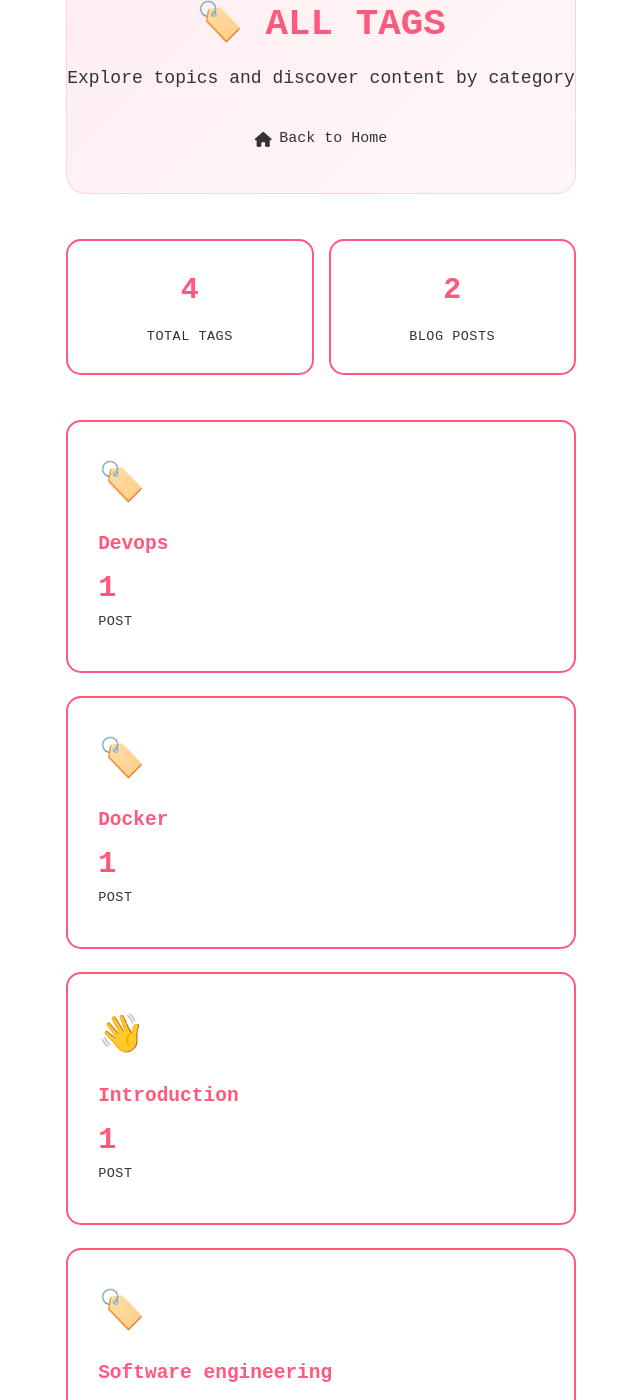
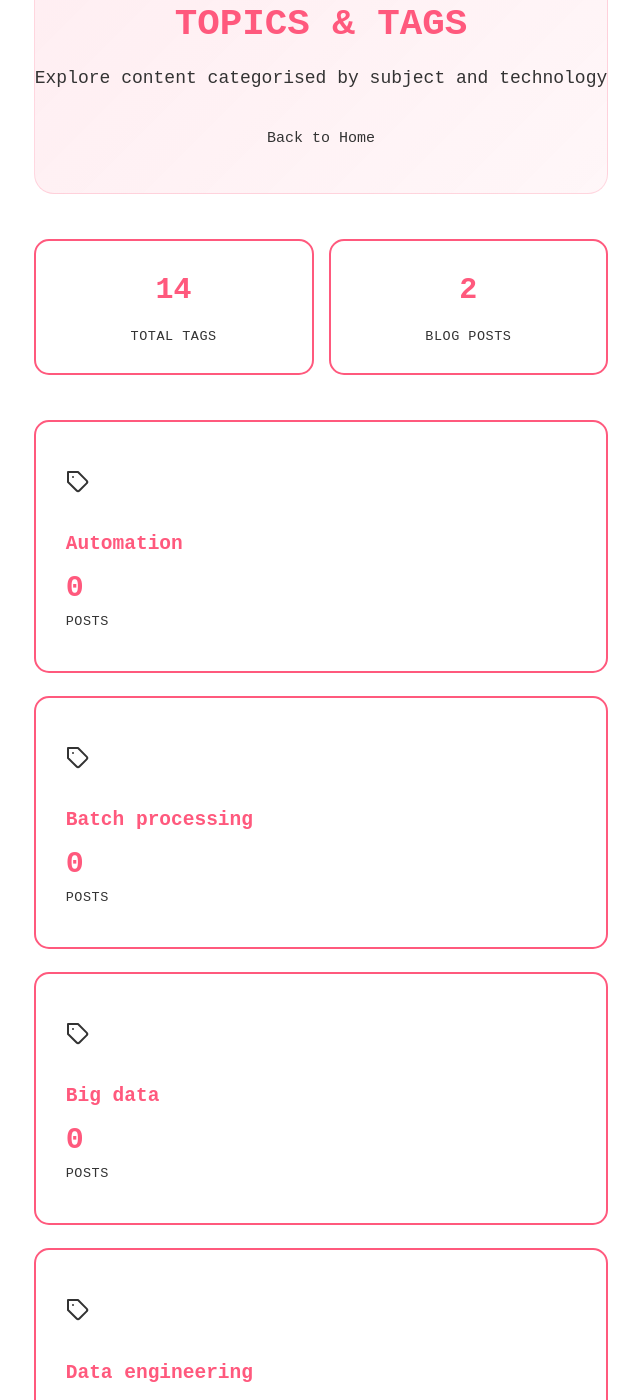
Before and after one commit to codsalah/codsalah.github.io, a Jekyll site: the page built from tags.html, in a window 1280 px wide and 1400 px high. Shown: the whole window, without its empty margins (319-959 px from the left). Built offline with Jekyll 4.4.1, drawn with Linux system fonts in a browser that asks for light colours; some of the changed text lies outside the part shown.

Commit message:
feat: enhance tags structure and navigation with graceful empty states

```diff
--- /dev/null
+++ b/tag/big-data/index.html
@@ -0,0 +1,6 @@
+---
+layout: tag
+tag: big-data
+title: "Posts tagged with big data"
+description: "All posts and articles tagged with big data"
+---
--- /dev/null
+++ b/tag/data-engineering/index.html
@@ -0,0 +1,6 @@
+---
+layout: tag
+tag: data-engineering
+title: "Posts tagged with data engineering"
+description: "All posts and articles tagged with data engineering"
+---
--- /dev/null
+++ b/tag/devops/index.html
@@ -0,0 +1,6 @@
+---
+layout: tag
+tag: devops
+title: "Posts tagged with devops"
+description: "All posts and articles tagged with devops"
+---
--- /dev/null
+++ b/tag/docker/index.html
@@ -0,0 +1,6 @@
+---
+layout: tag
+tag: docker
+title: "Posts tagged with docker"
+description: "All posts and articles tagged with docker"
+---
--- /dev/null
+++ b/tag/python/index.html
@@ -0,0 +1,6 @@
+---
+layout: tag
+tag: python
+title: "Posts tagged with python"
+description: "All posts and articles tagged with python"
+---
--- /dev/null
+++ b/tag/spark/index.html
@@ -0,0 +1,6 @@
+---
+layout: tag
+tag: spark
+title: "Posts tagged with spark"
+description: "All posts and articles tagged with spark"
+---
--- a/tags.html
+++ b/tags.html
@@ -8,28 +8,23 @@ description: "Browse all tags and topics covered on this blog"
   <!-- Header Section -->
   <div class="tags-header">
     <div class="tags-header-content">
-      <h1 class="tags-title">🏷️ All Tags</h1>
-      <p class="tags-subtitle">Explore topics and discover content by category</p>
+      <h1 class="tags-title">Topics & Tags</h1>
+      <p class="tags-subtitle">Explore content categorised by subject and technology</p>
       <a href="{{ site.url }}{{ site.baseurl }}" class="btn-home">
-        <i class="fa fa-home" aria-hidden="true"></i> Back to Home
+        Back to Home
       </a>
     </div>
   </div>
 
-  {% comment %} Get all unique tags from both posts and articles {% endcomment %}
+  {% comment %} Get all unique tags from configuration and active content {% endcomment %}
+  {% assign all_tags = site.library_tags | default: "" %}
   {% assign post_tags = site.posts | map: "tags" | flatten | uniq %}
-  {% if site.articles %}
-    {% assign article_tags = site.articles | map: "tags" | flatten | uniq %}
-    {% assign all_tags_temp = post_tags %}
-    {% for tag in article_tags %}
-      {% unless post_tags contains tag %}
-        {% assign all_tags_temp = all_tags_temp | push: tag %}
+  {% for tag in post_tags %}
+  {% unless all_tags contains tag %}
+  {% assign all_tags = all_tags | push: tag %}
   {% endunless %}
   {% endfor %}
-    {% assign all_tags = all_tags_temp | sort %}
-  {% else %}
-    {% assign all_tags = post_tags | sort %}
-  {% endif %}
+  {% assign all_tags = all_tags | sort %}
 
   {% if all_tags.size > 0 %}
   <!-- Stats Section -->
@@ -73,28 +68,14 @@ description: "Browse all tags and topics covered on this blog"
 
     {% assign total_count = post_count | plus: article_count %}
 
-        {% if total_count > 0 %}
     <div class="tag-card-enhanced">
       <a href="{{ site.baseurl }}/tag/{{ tag }}" class="tag-link-enhanced">
         <div class="tag-icon">
-                {% case tag %}
-                  {% when 'introduction' %}
-                    👋
-                  {% when 'batch-processing' %}
-                    ⚡
-                  {% when 'sql' %}
-                    🗃️
-                  {% when 'automation' %}
-                    🤖
-                  {% when 'data-engineering' %}
-                    🔧
-                  {% when 'python' %}
-                    🐍
-                  {% when 'spark' %}
-                    ✨
-                  {% else %}
-                    🏷️
-                {% endcase %}
+          <svg viewBox="0 0 24 24" fill="none" stroke="currentColor" stroke-width="2" stroke-linecap="round"
+            stroke-linejoin="round" width="24" height="24">
+            <path d="M20.59 13.41l-7.17 7.17a2 2 0 0 1-2.83 0L2 12V2h10l8.59 8.59a2 2 0 0 1 0 2.82z"></path>
+            <line x1="7" y1="7" x2="7.01" y2="7"></line>
+          </svg>
         </div>
         <h3 class="tag-name">{{ tag | capitalize | replace: "-", " " }}</h3>
         <div class="tag-stats-enhanced">
@@ -111,12 +92,17 @@ description: "Browse all tags and topics covered on this blog"
         <div class="tag-arrow">→</div>
       </a>
     </div>
-        {% endif %}
     {% endfor %}
   </div>
   {% else %}
   <div class="no-tags-message">
-      <div class="no-tags-icon">🏷️</div>
+    <div class="no-tags-icon">
+      <svg viewBox="0 0 24 24" fill="none" stroke="currentColor" stroke-width="2" stroke-linecap="round"
+        stroke-linejoin="round" width="48" height="48">
+        <path d="M20.59 13.41l-7.17 7.17a2 2 0 0 1-2.83 0L2 12V2h10l8.59 8.59a2 2 0 0 1 0 2.82z"></path>
+        <line x1="7" y1="7" x2="7.01" y2="7"></line>
+      </svg>
+    </div>
     <h3>No tags available yet</h3>
     <p>Check back as more content is added!</p>
   </div>
```
Also changed, not shown: _layouts/tag.html (+32 -37 lines), search.json (+8 -8 lines). Lines whose indentation alone changed are shown as unchanged.
